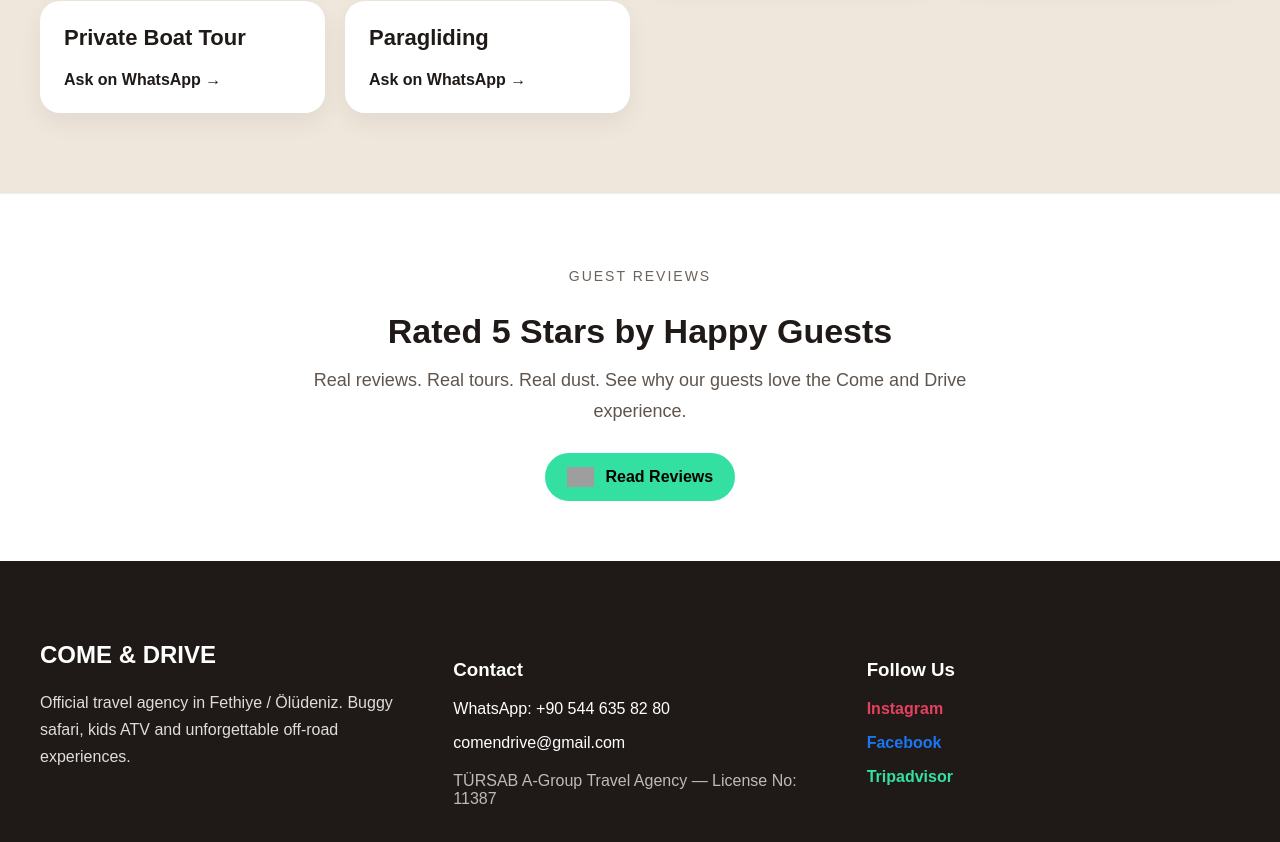
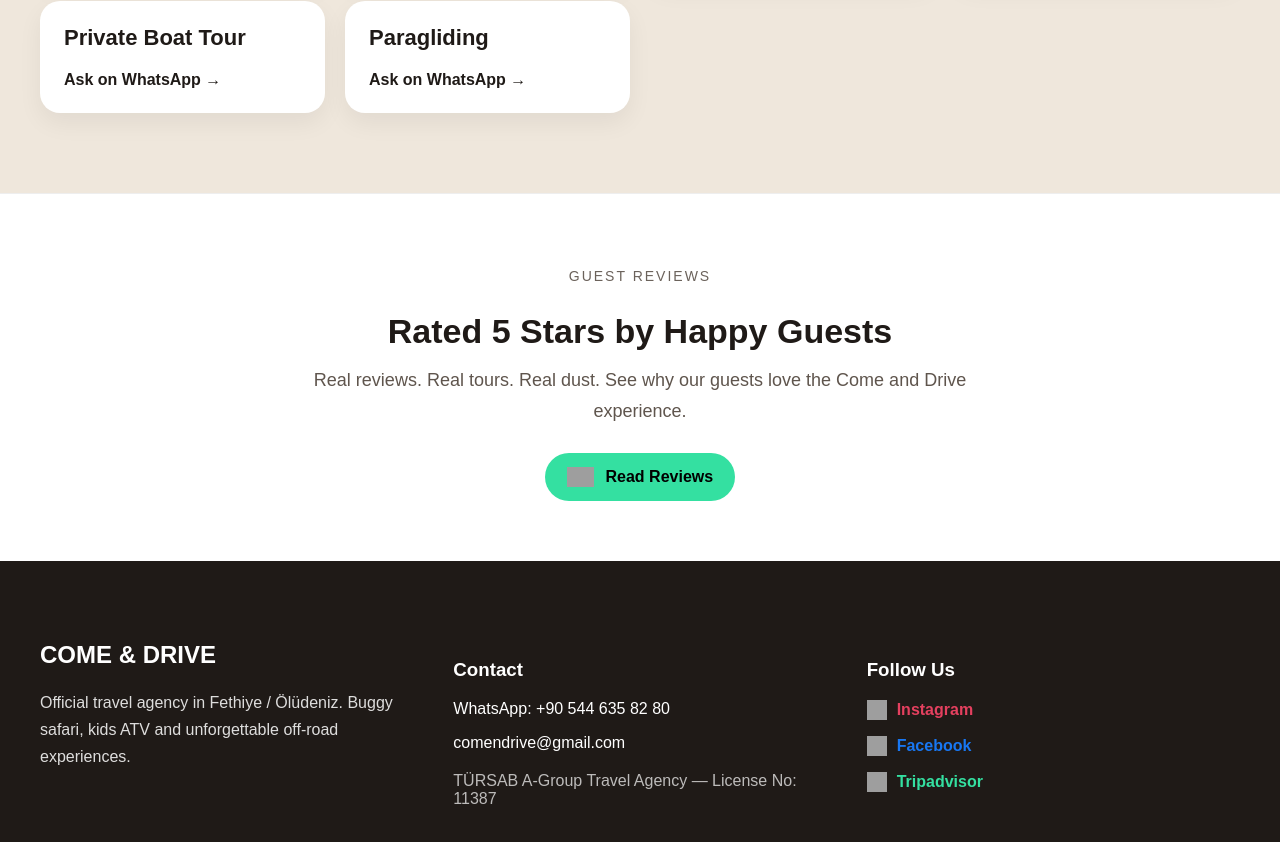
Before and after one commit to comendrive-a11y/comendrive-a11y, a Next.js app: page / in a window 1280 px wide. Shown: the part 2686-3528 px from the top of the page. Built offline with nearby package versions, Linux system fonts and the light colour scheme; grey boxes are pictures that could not be loaded.

Commit message:
Update page.tsx

```diff
--- a/app/page.tsx
+++ b/app/page.tsx
@@ -616,8 +616,20 @@ export default function HomePage() {
     href="https://www.instagram.com/comeanddrive"
     target="_blank"
     rel="noreferrer"
-    style={{ color: "#E4405F", textDecoration: "none", fontWeight: 600 }}
+    style={{
+      color: "#E4405F",
+      textDecoration: "none",
+      fontWeight: 600,
+      display: "flex",
+      alignItems: "center",
+      gap: "10px",
+    }}
   >
+    <img
+      src="https://cdn.simpleicons.org/instagram/E4405F"
+      alt="Instagram"
+      style={{ width: "20px", height: "20px" }}
+    />
     Instagram
   </a>
 </p>
@@ -627,8 +639,20 @@ export default function HomePage() {
     href="https://www.facebook.com/comendrivetravel"
     target="_blank"
     rel="noreferrer"
-    style={{ color: "#1877F2", textDecoration: "none", fontWeight: 600 }}
+    style={{
+      color: "#1877F2",
+      textDecoration: "none",
+      fontWeight: 600,
+      display: "flex",
+      alignItems: "center",
+      gap: "10px",
+    }}
   >
+    <img
+      src="https://cdn.simpleicons.org/facebook/1877F2"
+      alt="Facebook"
+      style={{ width: "20px", height: "20px" }}
+    />
     Facebook
   </a>
 </p>
@@ -638,8 +662,20 @@ export default function HomePage() {
     href="https://www.tripadvisor.com/Attraction_Review-g298031-d17689087-Reviews-COME_DRIVE-Fethiye_Mugla_Province_Turkish_Aegean_Coast.html"
     target="_blank"
     rel="noreferrer"
-    style={{ color: "#34E0A1", textDecoration: "none", fontWeight: 600 }}
+    style={{
+      color: "#34E0A1",
+      textDecoration: "none",
+      fontWeight: 600,
+      display: "flex",
+      alignItems: "center",
+      gap: "10px",
+    }}
   >
+    <img
+      src="https://cdn.simpleicons.org/tripadvisor/34E0A1"
+      alt="Tripadvisor"
+      style={{ width: "20px", height: "20px" }}
+    />
     Tripadvisor
   </a>
 </p>
```
